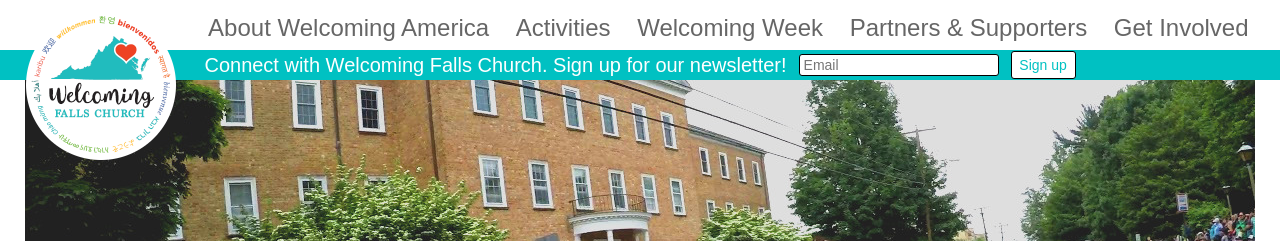
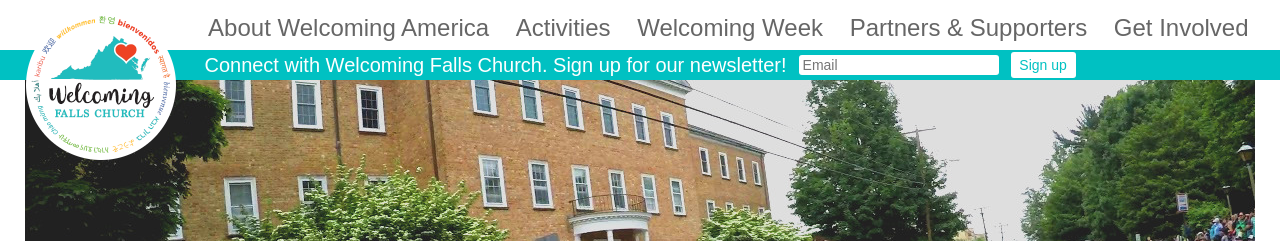
Before and after one commit to wfctest/wfctest, a Jekyll site: the page built from index.html, in a window 1280 px wide. Shown: the top 241 px of the page. Built offline with Jekyll 4.4.1, drawn with Linux system fonts in a browser that asks for light colours; some web fonts are replaced.

```diff
--- a/css/main.css
+++ b/css/main.css
@@ -252,9 +252,9 @@ nav + .banner {
 }
 button, input[type="submit"] {
     box-sizing: border-box;
-    border: 1px solid black;
     background: white;
     font-size: 14px;
+    border: none;
     padding: 5px 7px;
     cursor: pointer;
     min-width: 65px;
@@ -263,9 +263,9 @@ button, input[type="submit"] {
 }
 input:not([type="submit"]) {
     box-sizing: border-box;
-    border: 1px solid black;
     padding: 2px 4px;
     font-size: 14px;
+    border: none;
     border-radius: 3px;
     width: 200px;
     margin: 0px 12px;
```
Also changed, not shown: images/welcoming-week-2020-events-english.jpg (added), images/welcoming-week-2020-events-spanish.jpg (added), images/welcoming-week-2020-events.jpg (deleted), 2 other files.
